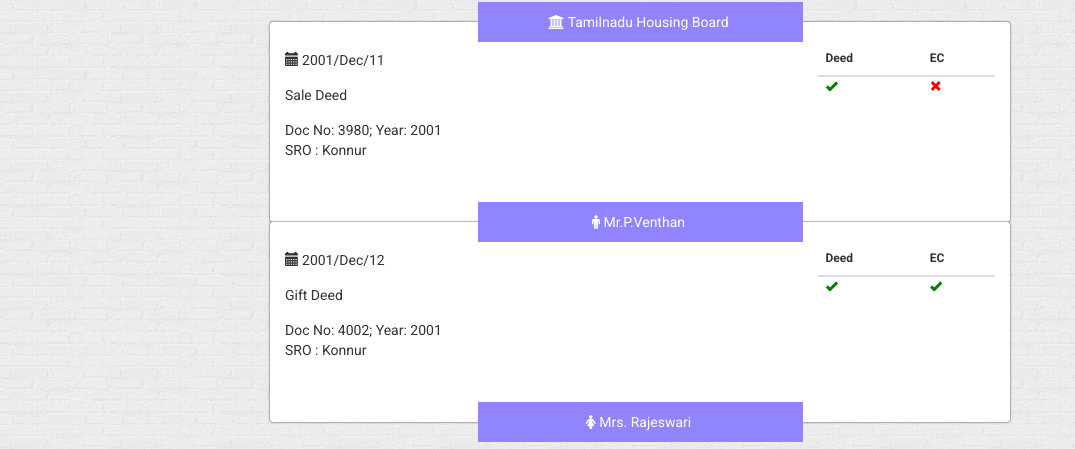
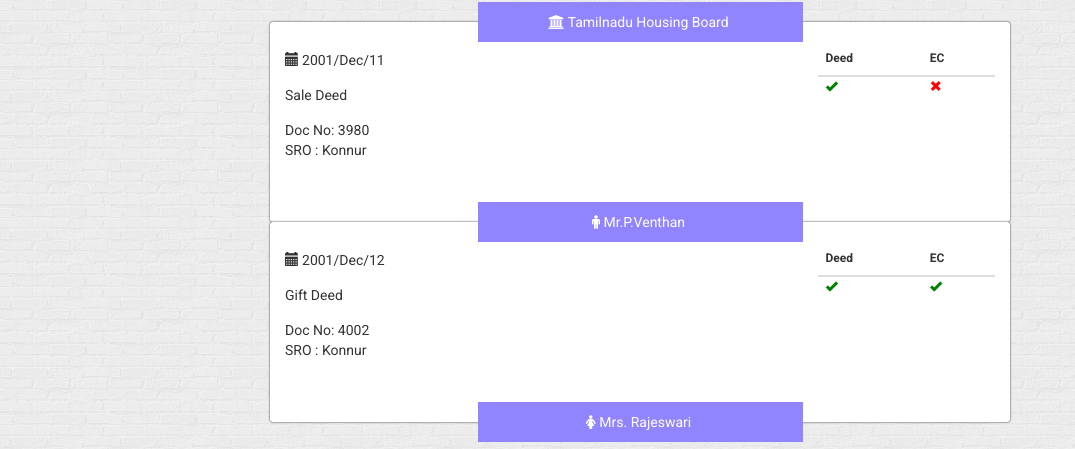
Before and after one commit to rohitdg/rohitdg.github.io, a Jekyll site: the page propreport_0.2/chain_plot.html, which Jekyll copies as it is, in a window 1280 px wide. Shown: the part 416-865 px from the top of the page, without its empty margins (0-1075 px from the left). Built offline with Jekyll 4.4.1, drawn with Linux system fonts in a browser that asks for light colours; nearby versions of some CDN libraries; some web fonts are replaced; library files that are not in the unit come from our copies.

Commit message:
reposiveness bug

```diff
--- a/propreport_0.2/chain_plot.html
+++ b/propreport_0.2/chain_plot.html
@@ -115,7 +115,7 @@
                   <ul class="left_box_ul">
                     <li class="responsive_tryouts_text  left_box_ul_li "><span class="glyphicon glyphicon-calendar"></span>2001/Dec/11</li>
                     <li class="responsive_tryouts_text left_box_ul_li ">Sale Deed</li>
-                    <li class="responsive_tryouts_text " >Doc No: 3980; Year: 2001</li>
+                    <li class="responsive_tryouts_text " >Doc No: 3980</li>
                     <li  class="responsive_tryouts_text"  >SRO : Konnur</li>
                   </ul>
                 </div>
@@ -169,7 +169,7 @@
                   <ul class="left_box_ul">
                     <li class="responsive_tryouts_text  left_box_ul_li "><span class="glyphicon glyphicon-calendar"></span>2001/Dec/12</li>
                     <li class="responsive_tryouts_text left_box_ul_li "> Gift Deed </li>
-                    <li class="responsive_tryouts_text " >Doc No: 4002; Year: 2001</li>
+                    <li class="responsive_tryouts_text " >Doc No: 4002</li>
                     <li  class="responsive_tryouts_text"  >SRO : Konnur</li>
                   </ul>
                 </div>
@@ -282,7 +282,7 @@
                   <ul class="left_box_ul">
                     <li class="responsive_tryouts_text  left_box_ul_li "><span class="glyphicon glyphicon-calendar"></span>2001/Dec/11</li>
                     <li class="responsive_tryouts_text left_box_ul_li ">Sale Deed</li>
-                    <li class="responsive_tryouts_text " >Doc No: 3981; Year: 2001</li>
+                    <li class="responsive_tryouts_text " >Doc No: 3981</li>
                     <li  class="responsive_tryouts_text"  >SRO : Konnur</li>
                   </ul>
                 </div>
@@ -336,7 +336,7 @@
                   <ul class="left_box_ul">
                     <li class="responsive_tryouts_text  left_box_ul_li "><span class="glyphicon glyphicon-calendar"></span>2001/Dec/12</li>
                     <li class="responsive_tryouts_text left_box_ul_li "> Gift Deed </li>
-                    <li class="responsive_tryouts_text " >Doc No: 4001; Year: 2001</li>
+                    <li class="responsive_tryouts_text " >Doc No: 4001</li>
                     <li  class="responsive_tryouts_text"  >SRO : Konnur</li>
                   </ul>
                 </div>
@@ -394,7 +394,7 @@
                   <ul class="left_box_ul">
                     <li class="responsive_tryouts_text  left_box_ul_li "><span class="glyphicon glyphicon-calendar"></span>2013/Jul/01 </li>
                     <li class="responsive_tryouts_text left_box_ul_li ">Deposit of Title Deed </li>
-                    <li class="responsive_tryouts_text " >Doc. No 3119; Year: 2013</li>
+                    <li class="responsive_tryouts_text " >Doc. No 3119</li>
                     <li  class="responsive_tryouts_text"  >SRO : Konnur</li>
                   </ul>
                 </div>
@@ -449,7 +449,7 @@
                   <ul class="left_box_ul">
                     <li class="responsive_tryouts_text  left_box_ul_li "><span class="glyphicon glyphicon-calendar"></span>20015/Mar/25</li>
                     <li class="responsive_tryouts_text left_box_ul_li ">Deposit of Title Deed</li>
-                    <li class="responsive_tryouts_text " >Doc No: 1475; Year: 2001</li>
+                    <li class="responsive_tryouts_text " >Doc No: 1475</li>
                     <li  class="responsive_tryouts_text"  >SRO : Konnur</li>
                   </ul>
                 </div>
```
